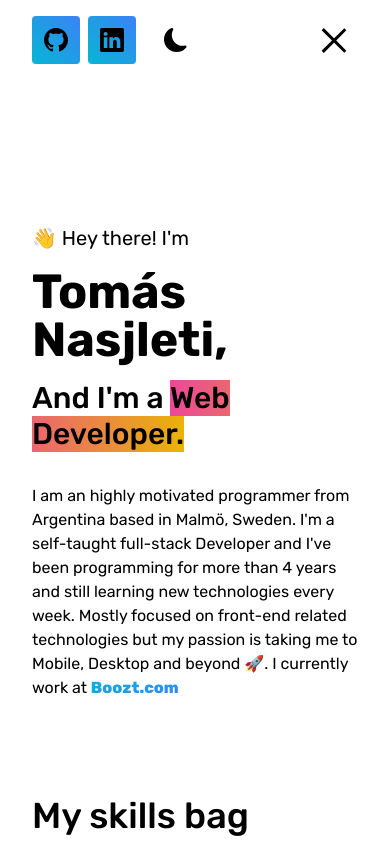
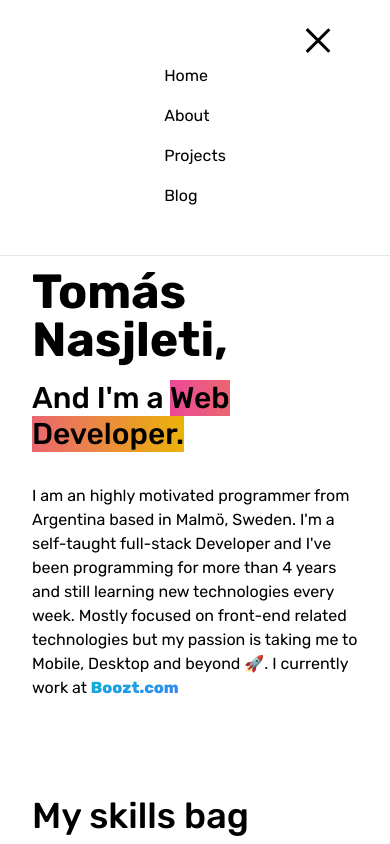
Before and after one commit to TomAndril/mywebsite-v2, a Next.js app: page / in a window 390 px wide. Both pictures are taken after a click on the button 334 px from the left and 40 px from the top of the page. Shown: the top 844 px of the page. Built offline with nearby package versions, Linux system fonts and the light colour scheme.

Commit message:
mobile navbar menu

```diff
--- a/components/Header/index.tsx
+++ b/components/Header/index.tsx
@@ -1,8 +1,33 @@
+import Link from "next/link"
 import SocialLinks from "./SocialLinks"
 import PageLinks from "./PageLinks"
 
 import { Rotate as Hamburger } from "hamburger-react"
 import { useState } from "react"
+
+interface IPageLinks {
+  url: string
+  title: string
+}
+
+const pageLinks: IPageLinks[] = [
+  {
+    title: "Home",
+    url: "/",
+  },
+  {
+    title: "About",
+    url: "/about",
+  },
+  {
+    title: "Projects",
+    url: "/projects",
+  },
+  {
+    url: "/blog",
+    title: "Blog",
+  },
+]
 
 const Header: React.FC = () => {
   const [menuOpen, setMenuOpen] = useState(false)
@@ -17,7 +42,29 @@ const Header: React.FC = () => {
         <PageLinks />
         <SocialLinks />
         <div className="md:hidden">
-          <Hamburger onToggle={handleToggleMenu} />
+          <Hamburger onToggle={handleToggleMenu} toggled={menuOpen} />
+        </div>
+        <div
+          className={`${
+            menuOpen ? "block" : "hidden"
+          } absolute top-0 h-64 w-screen -mx-8 bg-white dark:bg-slate-900 border-b dark:border-b-slate-700`}
+        >
+          <nav className="h-20 flex items-center w-full">
+            <div className="ml-auto right-12 absolute">
+              <Hamburger onToggle={handleToggleMenu} toggled={menuOpen} />
+            </div>
+            <div className="mt-48 flex flex-col items-center w-full">
+              <ul>
+                {pageLinks.map((l) => (
+                  <li key={l.title} className="p-2">
+                    <Link href={l.url}>
+                      <a>{l.title}</a>
+                    </Link>
+                  </li>
+                ))}
+              </ul>
+            </div>
+          </nav>
         </div>
       </nav>
     </header>
```
